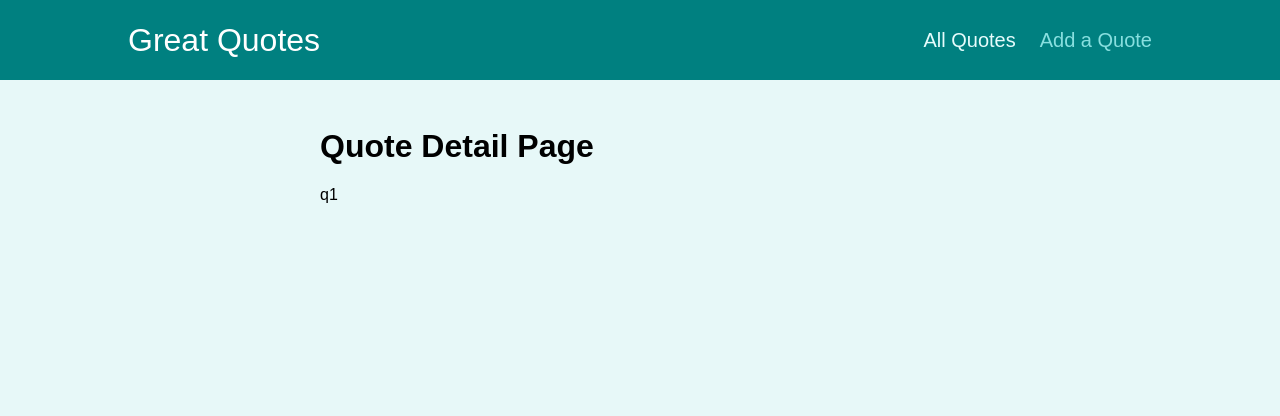
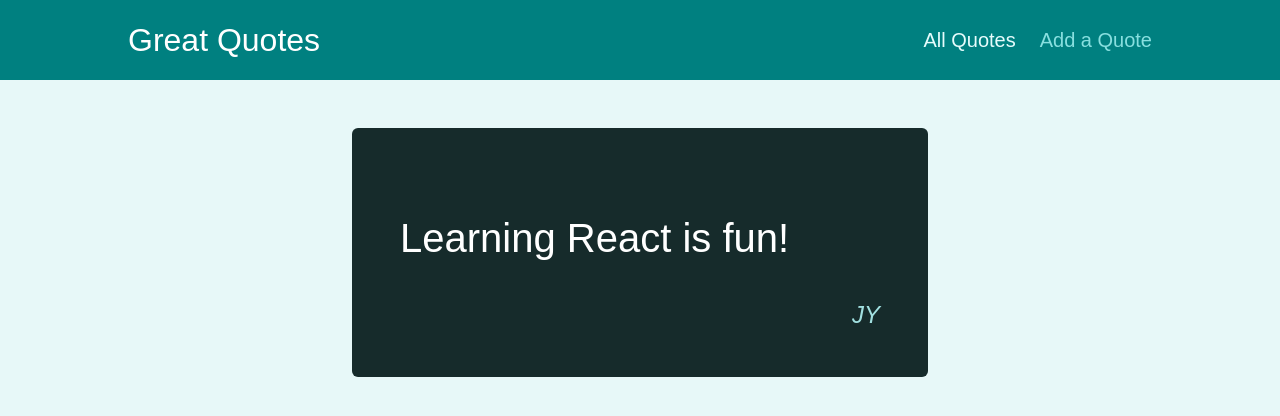
Before and after one commit to Kim-Jeongyoung/react-router2, a React (Create React App) app: page /quotes/q1 in a window 1280 px wide. Shown: the top 416 px of the page. Built offline with nearby package versions, Linux system fonts and the light colour scheme.

Commit message:
282. Outputting Data on the "Details" Page

```diff
--- a/src/components/quotes/QuoteItem.js
+++ b/src/components/quotes/QuoteItem.js
@@ -1,4 +1,7 @@
+import { Link } from "react-router-dom";
+
 import classes from "./QuoteItem.module.css";
+import QuoteList from "./QuoteList";
 
 const QuoteItem = (props) => {
   return (
@@ -9,7 +12,10 @@ const QuoteItem = (props) => {
         </blockquote>
         <figcaption>{props.author}</figcaption>
       </figure>
-      <a className="btn">View Fullscreen</a>
+      {/* dynamic value 넣어주기  QuoteList */}
+      <Link className="btn" to={`/quotes/${props.id}`}>
+        View Fullscreen
+      </Link>
     </li>
   );
 };
--- a/src/pages/AllQuotes.js
+++ b/src/pages/AllQuotes.js
@@ -1,8 +1,8 @@
 import QuoteList from "../components/quotes/QuoteList";
 
 const DUMMY_QUOTES = [
-  { id: "q1", author: "Max", text: "Learning React is fun!" },
-  { id: "q2", author: "Maximilian", text: "Learning React is great!" },
+  { id: "q1", author: "JY", text: "Learning React is fun!" },
+  { id: "q2", author: "kim", text: "Learning React is great!" },
 ];
 
 const AllQuotes = () => {
--- a/src/pages/QuoteDetail.js
+++ b/src/pages/QuoteDetail.js
@@ -1,13 +1,29 @@
 import { Fragment } from "react";
-import { useParams } from "react-router-dom";
+import { useParams, Route } from "react-router-dom";
+
+import HighlightedQuote from "../components/quotes/HighlightedQuote";
+import Comments from "../components/comments/Comments";
+
+const DUMMY_QUOTES = [
+  { id: "q1", author: "JY", text: "Learning React is fun!" },
+  { id: "q2", author: "Kim", text: "Learning React is great!" },
+];
 
 const QuoteDetail = () => {
   const params = useParams();
 
+  const quote = DUMMY_QUOTES.find((quote) => quote.id === params.quoteId);
+
+  if (!quote) {
+    return <p>No quote found!</p>;
+  }
+
   return (
     <Fragment>
-      <h1>Quote Detail Page</h1>
-      <p>{params.quoteId}</p>
+      <HighlightedQuote text={quote.text} author={quote.author} />
+      <Route path={`/quotes/${params.quoteId}/comments`}>
+        <Comments />
+      </Route>
     </Fragment>
   );
 };
```
Also changed, not shown: 1 other file (tests, documents, lock files or other folders).
